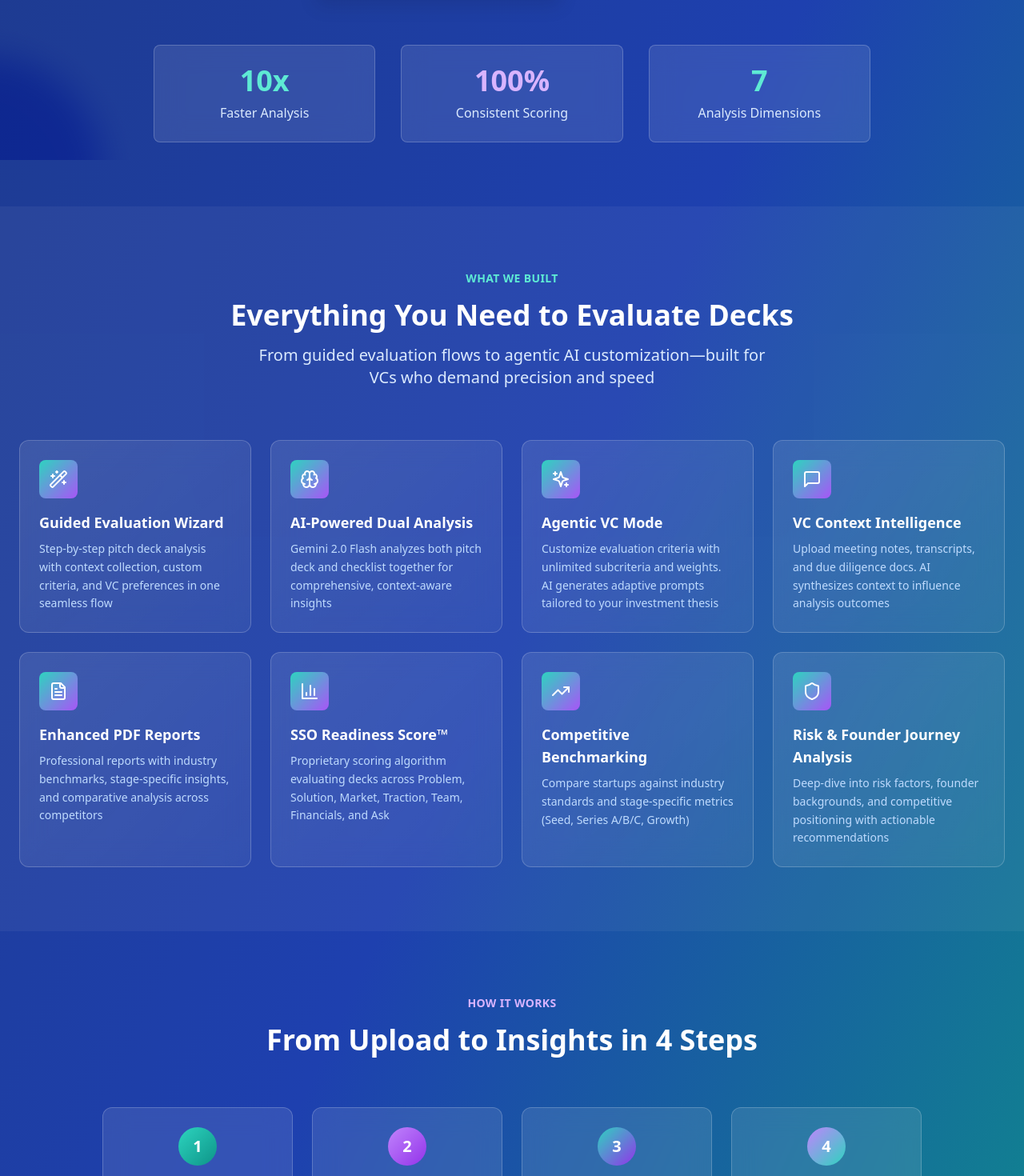
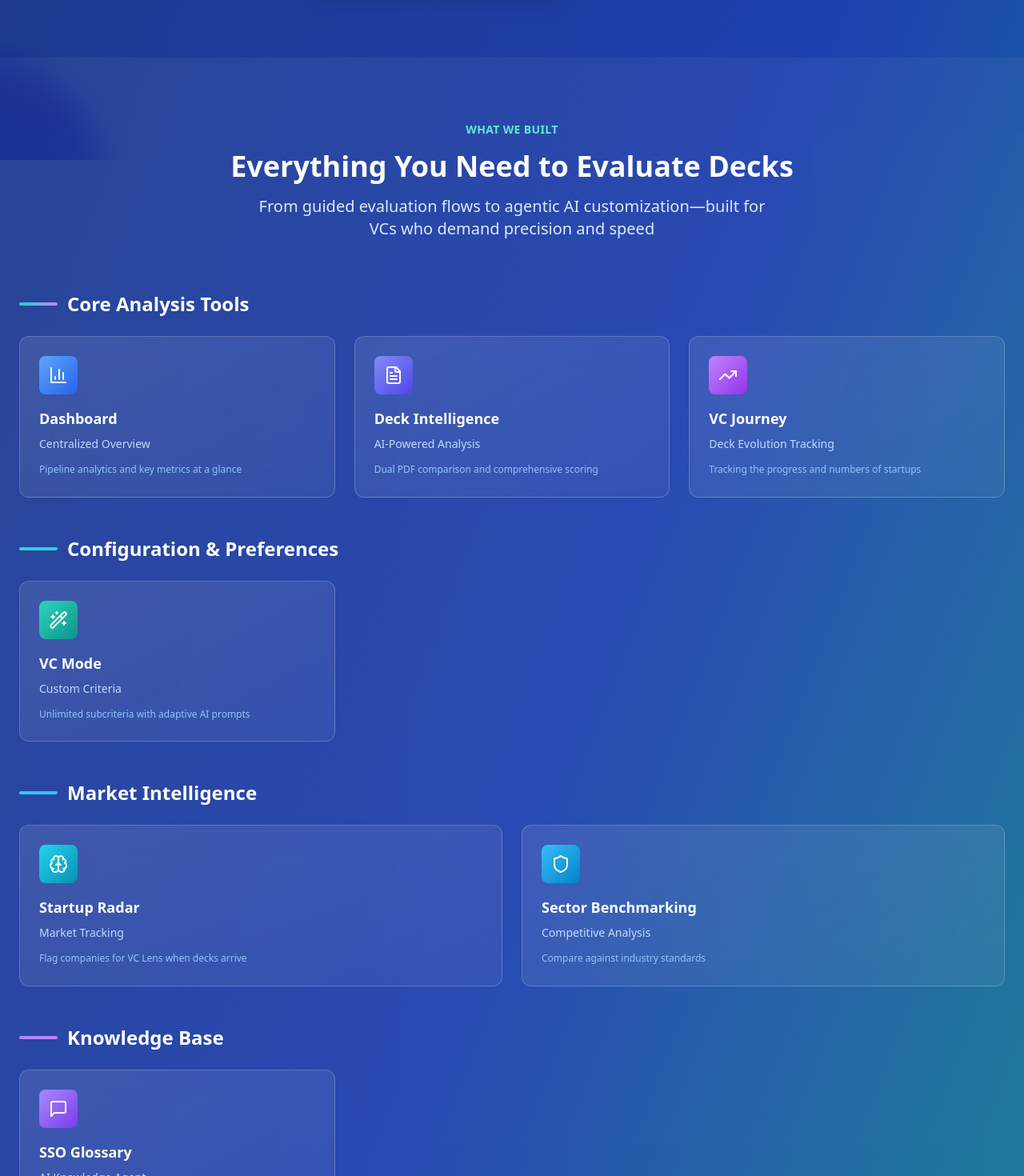
Before and after one commit to singh-aadi/Team-SSO, a React (Vite) app: page / in a window 1280 px wide. Shown: the part 600-2070 px from the top of the page at 80% size. Built offline with nearby package versions, Linux system fonts and the light colour scheme; no server answers.

Commit message:
Landing Page and Sidebar Revamp

```diff
--- a/src/components/Sidebar.tsx
+++ b/src/components/Sidebar.tsx
@@ -55,19 +55,28 @@ export function Sidebar({ userType }: SidebarProps) {
         upcomingFeatures={wipModal.upcomingFeatures}
       />
 
-      <nav className="flex-1 p-4 space-y-2">
-        {navigation.map((item) => {
+      <nav className="flex-1 p-4">
+        {navigation.map((item, index) => {
           const Icon = item.icon;
           const isActive = pathname === item.path;
           const isWIP = item.isWIP;
 
-          if (isWIP) {
+          // Check if we need a divider before this item
+          const prevItem = index > 0 ? navigation[index - 1] : null;
+          const needsDivider = prevItem && prevItem.section !== item.section;
+
+          return (
+            <div key={item.path}>
+              {/* Add divider between sections */}
+              {needsDivider && (
+                <div className="border-t border-slate-200 my-3"></div>
+              )}
+
+              {isWIP ? (
                 // WIP items show modal on click
-            return (
                 <button
-                key={item.path}
                   onClick={() => handleWIPClick(item)}
-                className="w-full flex items-center justify-between px-3 py-2 rounded-lg text-slate-600 hover:text-slate-900 hover:bg-amber-50 transition-all"
+                  className="w-full flex items-center justify-between px-3 py-2 rounded-lg text-slate-600 hover:text-slate-900 hover:bg-amber-50 transition-all mb-2"
                 >
                   <div className="flex items-center space-x-3">
                     <Icon className="h-5 w-5 text-slate-400" />
@@ -77,15 +86,11 @@ export function Sidebar({ userType }: SidebarProps) {
                     WIP
                   </span>
                 </button>
-            );
-          }
-
-          return (
+              ) : (
                 <NavLink
-              key={item.path}
                   to={item.path}
                   className={({ isActive }) => `
-                w-full flex items-center space-x-3 px-3 py-2 rounded-lg text-left transition-all
+                    w-full flex items-center space-x-3 px-3 py-2 rounded-lg text-left transition-all mb-2
                     ${isActive
                       ? 'bg-blue-50 text-blue-800 border border-blue-200'
                       : 'text-slate-600 hover:text-slate-900 hover:bg-slate-50'
@@ -95,6 +100,8 @@ export function Sidebar({ userType }: SidebarProps) {
                   <Icon className={`h-5 w-5 ${isActive ? 'text-blue-600' : 'text-slate-400'}`} />
                   <span className="font-medium">{item.label}</span>
                 </NavLink>
+              )}
+            </div>
           );
         })}
       </nav>
--- a/src/config/navigation.ts
+++ b/src/config/navigation.ts
@@ -18,6 +18,7 @@ export interface NavItem {
   description?: string;
   isWIP?: boolean;
   upcomingFeatures?: string[];
+  section?: 'core' | 'config' | 'intelligence' | 'knowledge';
 }
 
 // Founder Navigation - 5 tabs
@@ -54,50 +55,64 @@ export const FOUNDER_NAV: NavItem[] = [
   }
 ];
 
-// VC Navigation - Reordered per requirements
-// Dashboard → Deck Intelligence → VC Mode → SSO Glossary → VC Journey → Industry Benchmarks (WIP)
+// VC Navigation - Grouped by function
+// Core Analysis → Configuration → Market Intelligence → Knowledge Base
 export const VC_NAV: NavItem[] = [
+  // Core Analysis Tools
   {
     path: '/dashboard',
     label: 'Dashboard',
     icon: LayoutDashboard,
-    description: 'Your deal flow & analytics hub'
+    description: 'Your deal flow & analytics hub',
+    section: 'core'
   },
   {
     path: '/decks',
     label: 'Deck Intelligence',
     icon: FileText,
-    description: 'Analyze & compare pitch decks'
+    description: 'Analyze & compare pitch decks',
+    section: 'core'
   },
+  {
+    path: '/vc-journey',
+    label: 'VC Journey',
+    icon: Briefcase,
+    description: 'Track pitch deck evolution and analyze companies with AI',
+    section: 'core'
+  },
+
+  // Configuration & Preferences
   {
     path: '/vc-mode',
     label: 'VC Mode',
     icon: Sliders,
-    description: 'Advanced tools & VC context'
+    description: 'Advanced tools & VC context',
+    section: 'config'
   },
+
+  // Market Intelligence
   {
     path: '/startup-radar',
     label: 'Startup Radar',
     icon: Radar,
-    description: 'Track startups & market intelligence'
-  },
-  {
-    path: '/glossary',
-    label: 'SSO Glossary',
-    icon: BookOpen,
-    description: 'AI-powered knowledge agent'
+    description: 'Track startups & market intelligence',
+    section: 'intelligence'
   },
   {
     path: '/sector-benchmarks',
     label: 'Sector Benchmarking',
     icon: BarChart3,
-    description: 'Compare against top 10 companies per sector with AI-powered insights'
+    description: 'Compare against top 10 companies per sector with AI-powered insights',
+    section: 'intelligence'
   },
+
+  // Knowledge Base
   {
-    path: '/vc-journey',
-    label: 'VC Journey',
-    icon: Briefcase,
-    description: 'Track pitch deck evolution and analyze companies with AI'
+    path: '/glossary',
+    label: 'SSO Glossary',
+    icon: BookOpen,
+    description: 'AI-powered knowledge agent',
+    section: 'knowledge'
   }
 ];
 
--- a/src/pages/LandingPage.tsx
+++ b/src/pages/LandingPage.tsx
@@ -104,22 +104,6 @@ export function LandingPage() {
               View Demo
             </button>
           </div>
-
-          {/* Stats Bar */}
-          <div className="mt-16 grid grid-cols-1 md:grid-cols-3 gap-8 max-w-4xl mx-auto">
-            <div className="bg-white/10 backdrop-blur-lg rounded-lg p-6 border border-white/20">
-              <div className="text-4xl font-bold text-teal-300 mb-2">10x</div>
-              <div className="text-blue-100">Faster Analysis</div>
-            </div>
-            <div className="bg-white/10 backdrop-blur-lg rounded-lg p-6 border border-white/20">
-              <div className="text-4xl font-bold text-purple-300 mb-2">100%</div>
-              <div className="text-blue-100">Consistent Scoring</div>
-            </div>
-            <div className="bg-white/10 backdrop-blur-lg rounded-lg p-6 border border-white/20">
-              <div className="text-4xl font-bold text-teal-300 mb-2">7</div>
-              <div className="text-blue-100">Analysis Dimensions</div>
-            </div>
-          </div>
         </div>
       </section>
 
@@ -135,22 +119,104 @@ export function LandingPage() {
               From guided evaluation flows to agentic AI customization—built for VCs who demand precision and speed
             </p>
           </div>
-          <div className="grid grid-cols-1 md:grid-cols-2 lg:grid-cols-4 gap-6">
-            {features.map((feature, index) => {
-              const Icon = feature.icon;
-              return (
-                <div
-                  key={index}
-                  className="bg-gradient-to-br from-white/10 to-white/5 backdrop-blur-lg rounded-xl p-6 border border-white/20 hover:border-teal-300/50 hover:shadow-xl hover:shadow-teal-500/20 transition-all group"
-                >
-                  <div className="bg-gradient-to-br from-teal-400 to-purple-500 w-12 h-12 rounded-lg flex items-center justify-center mb-4 group-hover:scale-110 transition-transform">
-                    <Icon className="h-6 w-6 text-white" />
-                  </div>
-                  <h3 className="text-lg font-semibold text-white mb-2">{feature.title}</h3>
-                  <p className="text-blue-200 text-sm leading-relaxed">{feature.description}</p>
+
+          {/* Core Analysis Tools */}
+          <div className="mb-12">
+            <div className="flex items-center mb-6">
+              <div className="h-1 w-12 bg-gradient-to-r from-teal-400 to-purple-400 rounded mr-3"></div>
+              <h3 className="text-2xl font-bold text-white">Core Analysis Tools</h3>
+            </div>
+            <div className="grid grid-cols-1 md:grid-cols-3 gap-6">
+              <div className="bg-gradient-to-br from-white/10 to-white/5 backdrop-blur-lg rounded-xl p-6 border border-white/20 hover:border-teal-300/50 hover:shadow-xl hover:shadow-teal-500/20 transition-all group">
+                <div className="bg-gradient-to-br from-blue-400 to-blue-600 w-12 h-12 rounded-lg flex items-center justify-center mb-4 group-hover:scale-110 transition-transform">
+                  <BarChart3 className="h-6 w-6 text-white" />
                 </div>
-              );
-            })}
+                <h4 className="text-lg font-semibold text-white mb-2">Dashboard</h4>
+                <p className="text-blue-200 text-sm mb-3">Centralized Overview</p>
+                <p className="text-blue-300 text-xs leading-relaxed">Pipeline analytics and key metrics at a glance</p>
+              </div>
+
+              <div className="bg-gradient-to-br from-white/10 to-white/5 backdrop-blur-lg rounded-xl p-6 border border-white/20 hover:border-teal-300/50 hover:shadow-xl hover:shadow-teal-500/20 transition-all group">
+                <div className="bg-gradient-to-br from-indigo-400 to-indigo-600 w-12 h-12 rounded-lg flex items-center justify-center mb-4 group-hover:scale-110 transition-transform">
+                  <FileText className="h-6 w-6 text-white" />
+                </div>
+                <h4 className="text-lg font-semibold text-white mb-2">Deck Intelligence</h4>
+                <p className="text-blue-200 text-sm mb-3">AI-Powered Analysis</p>
+                <p className="text-blue-300 text-xs leading-relaxed">Dual PDF comparison and comprehensive scoring</p>
+              </div>
+
+              <div className="bg-gradient-to-br from-white/10 to-white/5 backdrop-blur-lg rounded-xl p-6 border border-white/20 hover:border-teal-300/50 hover:shadow-xl hover:shadow-teal-500/20 transition-all group">
+                <div className="bg-gradient-to-br from-purple-400 to-purple-600 w-12 h-12 rounded-lg flex items-center justify-center mb-4 group-hover:scale-110 transition-transform">
+                  <TrendingUp className="h-6 w-6 text-white" />
+                </div>
+                <h4 className="text-lg font-semibold text-white mb-2">VC Journey</h4>
+                <p className="text-blue-200 text-sm mb-3">Deck Evolution Tracking</p>
+                <p className="text-blue-300 text-xs leading-relaxed">Tracking the progress and numbers of startups</p>
+              </div>
+            </div>
+          </div>
+
+          {/* Configuration & Preferences */}
+          <div className="mb-12">
+            <div className="flex items-center mb-6">
+              <div className="h-1 w-12 bg-gradient-to-r from-teal-400 to-cyan-400 rounded mr-3"></div>
+              <h3 className="text-2xl font-bold text-white">Configuration & Preferences</h3>
+            </div>
+            <div className="grid grid-cols-1 md:grid-cols-3 gap-6">
+              <div className="bg-gradient-to-br from-white/10 to-white/5 backdrop-blur-lg rounded-xl p-6 border border-white/20 hover:border-teal-300/50 hover:shadow-xl hover:shadow-teal-500/20 transition-all group">
+                <div className="bg-gradient-to-br from-teal-400 to-teal-600 w-12 h-12 rounded-lg flex items-center justify-center mb-4 group-hover:scale-110 transition-transform">
+                  <Wand2 className="h-6 w-6 text-white" />
+                </div>
+                <h4 className="text-lg font-semibold text-white mb-2">VC Mode</h4>
+                <p className="text-blue-200 text-sm mb-3">Custom Criteria</p>
+                <p className="text-blue-300 text-xs leading-relaxed">Unlimited subcriteria with adaptive AI prompts</p>
+              </div>
+            </div>
+          </div>
+
+          {/* Market Intelligence */}
+          <div className="mb-12">
+            <div className="flex items-center mb-6">
+              <div className="h-1 w-12 bg-gradient-to-r from-cyan-400 to-sky-400 rounded mr-3"></div>
+              <h3 className="text-2xl font-bold text-white">Market Intelligence</h3>
+            </div>
+            <div className="grid grid-cols-1 md:grid-cols-2 gap-6">
+              <div className="bg-gradient-to-br from-white/10 to-white/5 backdrop-blur-lg rounded-xl p-6 border border-white/20 hover:border-teal-300/50 hover:shadow-xl hover:shadow-teal-500/20 transition-all group">
+                <div className="bg-gradient-to-br from-cyan-400 to-cyan-600 w-12 h-12 rounded-lg flex items-center justify-center mb-4 group-hover:scale-110 transition-transform">
+                  <Brain className="h-6 w-6 text-white" />
+                </div>
+                <h4 className="text-lg font-semibold text-white mb-2">Startup Radar</h4>
+                <p className="text-blue-200 text-sm mb-3">Market Tracking</p>
+                <p className="text-blue-300 text-xs leading-relaxed">Flag companies for VC Lens when decks arrive</p>
+              </div>
+
+              <div className="bg-gradient-to-br from-white/10 to-white/5 backdrop-blur-lg rounded-xl p-6 border border-white/20 hover:border-teal-300/50 hover:shadow-xl hover:shadow-teal-500/20 transition-all group">
+                <div className="bg-gradient-to-br from-sky-400 to-sky-600 w-12 h-12 rounded-lg flex items-center justify-center mb-4 group-hover:scale-110 transition-transform">
+                  <Shield className="h-6 w-6 text-white" />
+                </div>
+                <h4 className="text-lg font-semibold text-white mb-2">Sector Benchmarking</h4>
+                <p className="text-blue-200 text-sm mb-3">Competitive Analysis</p>
+                <p className="text-blue-300 text-xs leading-relaxed">Compare against industry standards</p>
+              </div>
+            </div>
+          </div>
+
+          {/* Knowledge Base */}
+          <div className="mb-12">
+            <div className="flex items-center mb-6">
+              <div className="h-1 w-12 bg-gradient-to-r from-violet-400 to-purple-400 rounded mr-3"></div>
+              <h3 className="text-2xl font-bold text-white">Knowledge Base</h3>
+            </div>
+            <div className="grid grid-cols-1 md:grid-cols-3 gap-6">
+              <div className="bg-gradient-to-br from-white/10 to-white/5 backdrop-blur-lg rounded-xl p-6 border border-white/20 hover:border-teal-300/50 hover:shadow-xl hover:shadow-teal-500/20 transition-all group">
+                <div className="bg-gradient-to-br from-violet-400 to-violet-600 w-12 h-12 rounded-lg flex items-center justify-center mb-4 group-hover:scale-110 transition-transform">
+                  <MessageSquare className="h-6 w-6 text-white" />
+                </div>
+                <h4 className="text-lg font-semibold text-white mb-2">SSO Glossary</h4>
+                <p className="text-blue-200 text-sm mb-3">AI Knowledge Agent</p>
+                <p className="text-blue-300 text-xs leading-relaxed">Startup metrics and VC terminology</p>
+              </div>
+            </div>
           </div>
         </div>
       </section>
@@ -161,11 +227,11 @@ export function LandingPage() {
           <div className="text-center mb-16">
             <div className="text-purple-300 text-sm font-semibold mb-4 tracking-wide">HOW IT WORKS</div>
             <h2 className="text-3xl md:text-4xl font-bold text-white mb-4">
-              From Upload to Insights in 4 Steps
+              From Upload to Insights in 5 Steps
             </h2>
           </div>
 
-          <div className="grid grid-cols-1 md:grid-cols-4 gap-6">
+          <div className="grid grid-cols-1 md:grid-cols-5 gap-6">
             <div className="bg-white/10 backdrop-blur-lg rounded-xl p-6 border border-white/20 text-center">
               <div className="bg-gradient-to-br from-teal-400 to-teal-600 w-12 h-12 rounded-full flex items-center justify-center mx-auto mb-4 text-white font-bold text-xl">1</div>
               <h3 className="text-white font-semibold mb-2">Upload Deck</h3>
@@ -188,6 +254,12 @@ export function LandingPage() {
               <div className="bg-gradient-to-br from-purple-400 to-teal-400 w-12 h-12 rounded-full flex items-center justify-center mx-auto mb-4 text-white font-bold text-xl">4</div>
               <h3 className="text-white font-semibold mb-2">Get Insights</h3>
               <p className="text-blue-200 text-sm">Receive SSO Score, section analysis, and enhanced PDF reports</p>
+            </div>
+
+            <div className="bg-white/10 backdrop-blur-lg rounded-xl p-6 border border-white/20 text-center">
+              <div className="bg-gradient-to-br from-sky-400 to-cyan-400 w-12 h-12 rounded-full flex items-center justify-center mx-auto mb-4 text-white font-bold text-xl">5</div>
+              <h3 className="text-white font-semibold mb-2">Sector Benchmarking</h3>
+              <p className="text-blue-200 text-sm">Compare against industry standards and competitive landscape</p>
             </div>
           </div>
         </div>
```
Lines whose indentation alone changed are shown as unchanged.
